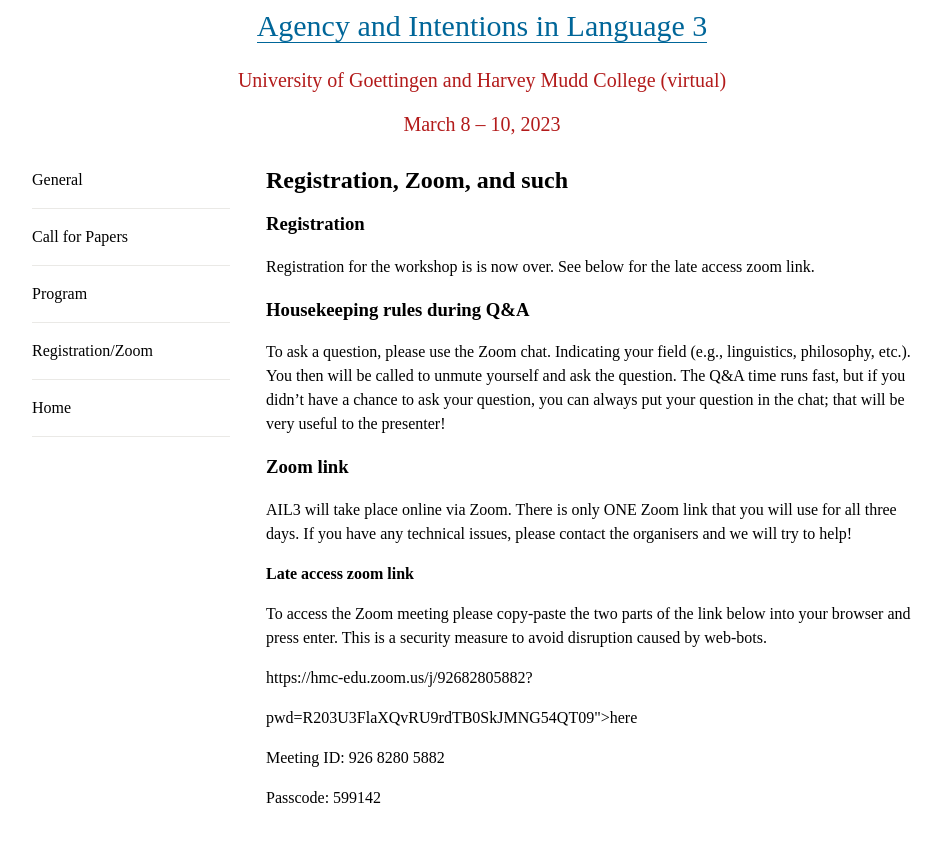
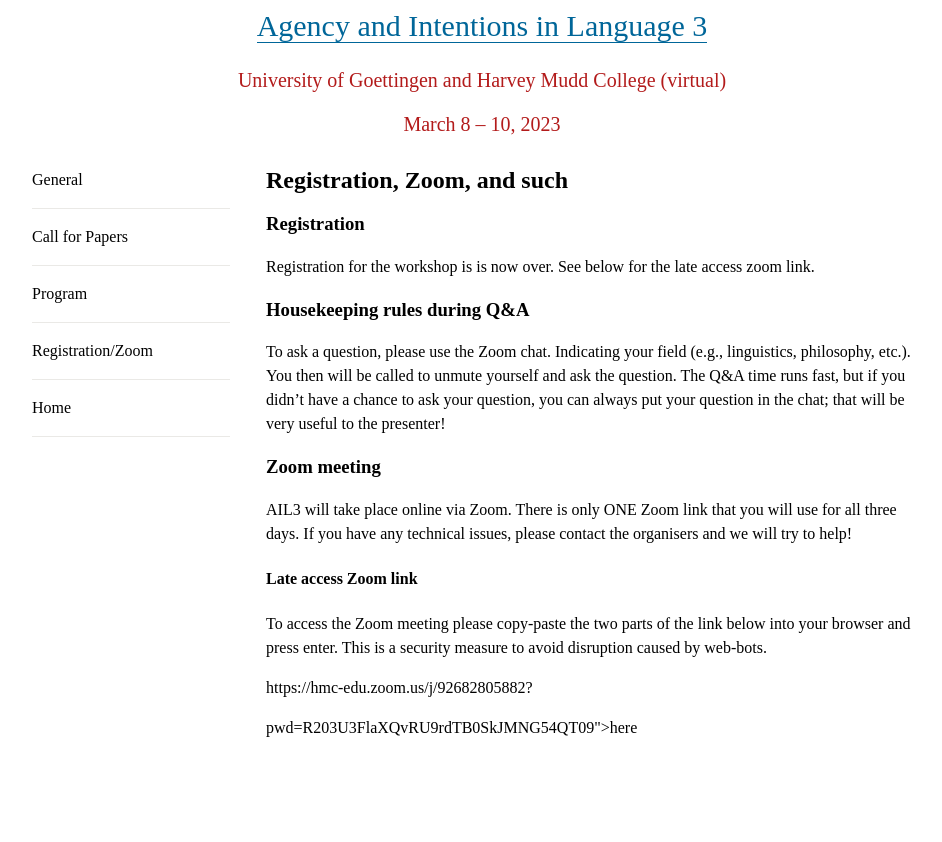
Before and after one commit to ail-workshop/AIL3-Workshop, a plain HTML site: page registration.html in a window 1280 px wide. Shown: the part 428-1270 px from the top of the page, without its empty margins (158-1100 px from the left). After the commit the page ends 1242 px from the top, so only its background shows below. Drawn offline with Linux system fonts and the light colour scheme.

Commit message:
correct typosa

```diff
--- a/registration.html
+++ b/registration.html
@@ -64,13 +64,11 @@
             <p>
               To ask a question, please use the Zoom chat. Indicating your field (e.g., linguistics, philosophy, etc.). You then will be called to unmute yourself and ask the question. The Q&A time runs fast, but if you didn’t have a chance to ask your question, you can always put your question in the chat; that will be very useful to the presenter!
             </p>
-            <h3>Zoom link</h3>
+            <h3>Zoom meeting</h3>
             <p>
               AIL3 will take place online via Zoom. There is only ONE Zoom link that you will use for all three days. If you have any technical issues, please contact the organisers and we will try to help!
             </p>
-            <p>
-              <b>Late access zoom link</b>
-            </p>
+            <h4>Late access Zoom link</h4>
             <p>
               To access the Zoom meeting please copy-paste the two parts of the link below into your browser and press enter. This is a security measure to avoid disruption caused by web-bots.
             </p>
@@ -80,12 +78,6 @@
             <p>
               pwd=R203U3FlaXQvRU9rdTB0SkJMNG54QT09">here</a></b><br>
             </p>
-            <p>
-              Meeting ID: 926 8280 5882
-            </p>
-            <p>
-              Passcode: 599142
-            </p>
           </div>
         </div>
       </div>
```
